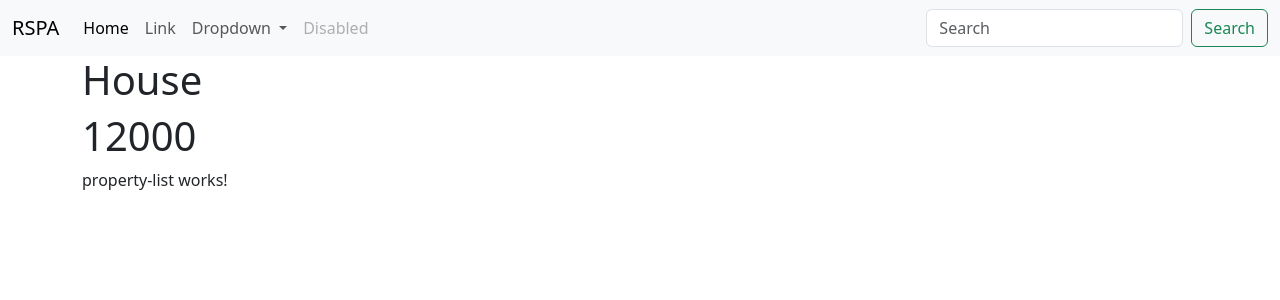
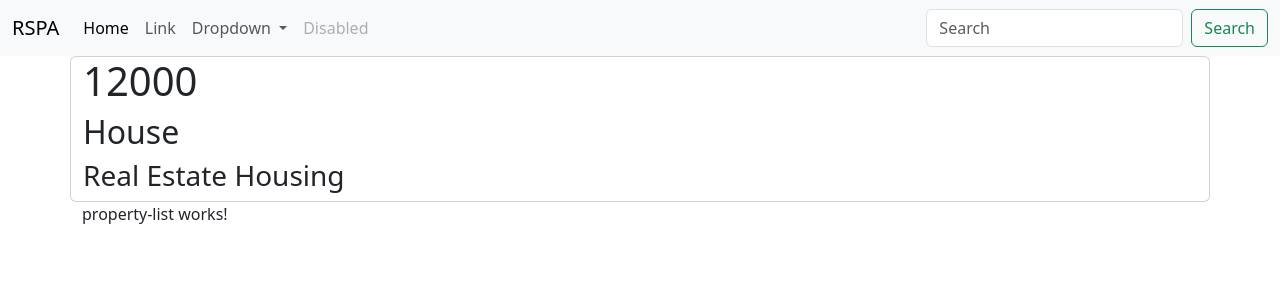
Before and after one commit to kofi527/Angular-revised-app, an Angular app: page / in a window 1280 px wide. Shown: the top 300 px of the page. Built offline with nearby package versions, Linux system fonts and the light colour scheme.

Commit message:
property card
creating of a new property object

```diff
--- a/src/app/property/property-card/property-card.component.html
+++ b/src/app/property/property-card/property-card.component.html
@@ -1,3 +1,7 @@
-<h1>{{Property.Type}} </h1>
-<h1>{{Property.Price}} </h1>
-<h1>{{Property.id}} </h1>
+<div class="row">
+    <div class="card">
+        <h1>{{Property.Price}} </h1>
+        <h2>{{Property.Type}} </h2>
+        <h3>{{Property.Name}} </h3>
+</div>
+</div>
--- a/src/app/property/property-card/property-card.component.ts
+++ b/src/app/property/property-card/property-card.component.ts
@@ -16,6 +16,7 @@ export class PropertyCardComponent {
 
     Property: any = {
         "Id" : 1,
+        "Name":"Real Estate Housing",
         "Type":"House",
         "Price":12000
 
```
